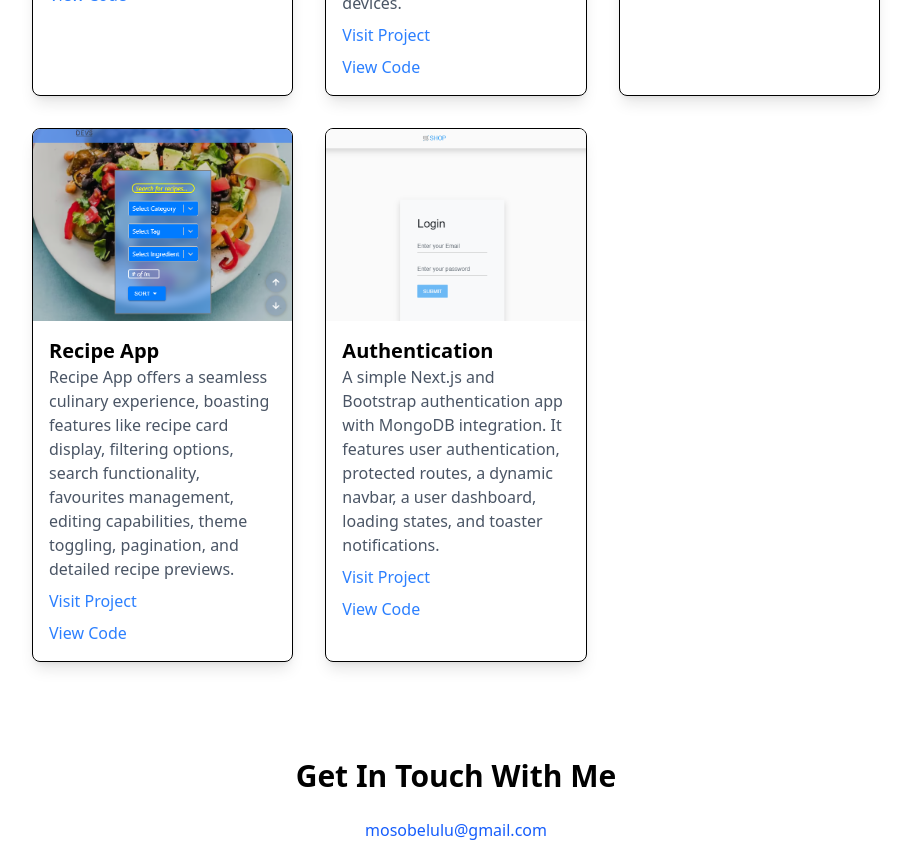
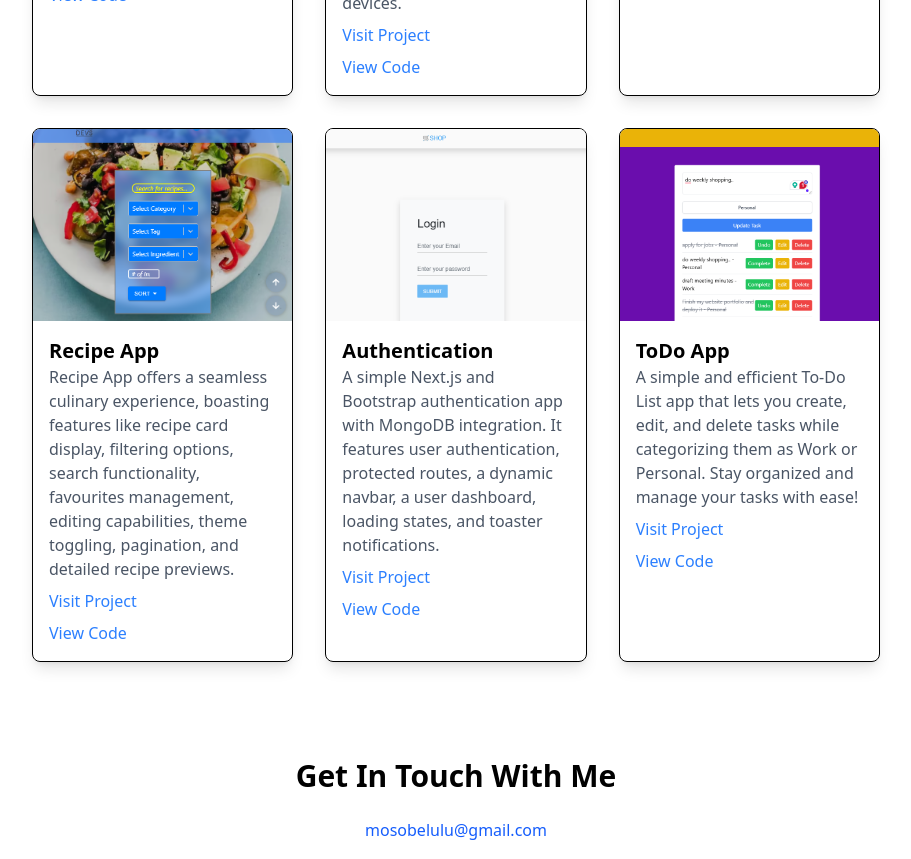
Before and after one commit to MOSOBELULU/Lulu_Portfolio, a Next.js app in the folder portfolio/: page / in a window 1280 px wide. Shown: the part 3240-4099 px from the top of the page, without its empty margins (184-1095 px from the left). Built offline with nearby package versions, Linux system fonts and the light colour scheme.

Commit message:
added another Project

```diff
--- a/portfolio/app/data/data.js
+++ b/portfolio/app/data/data.js
@@ -84,5 +84,12 @@ export const educationData = [
       link: "nextecomm-zeta.vercel.app/",
       description: "A simple Next.js and Bootstrap authentication app with MongoDB integration. It features user authentication, protected routes, a dynamic navbar, a user dashboard, loading states, and toaster notifications. ",
       code: "https://github.com/MOSOBELULU/nextecomm.git"
+        },
+    {
+      title: "ToDo App",
+      imageUrl: "/images/todo.png",
+      link: "https://todo-app-three-topaz-49.vercel.app/",
+      description: "A simple and efficient To-Do List app that lets you create, edit, and delete tasks while categorizing them as Work or Personal. Stay organized and manage your tasks with ease! ",
+      code: "https://github.com/MOSOBELULU/TODO_APP.git"
         }
   ];
```
Also changed, not shown: portfolio/public/images/todo.png (added).
